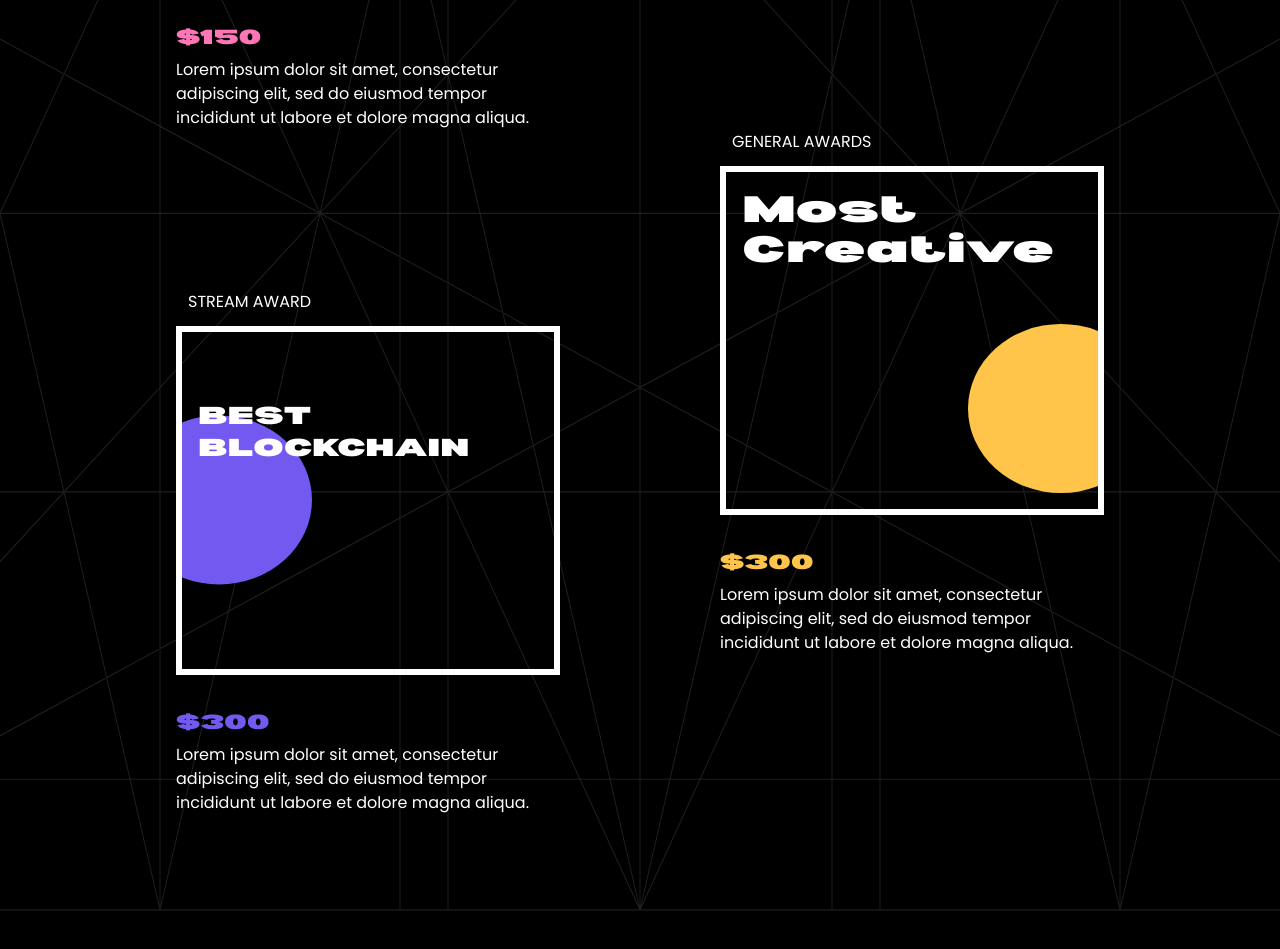
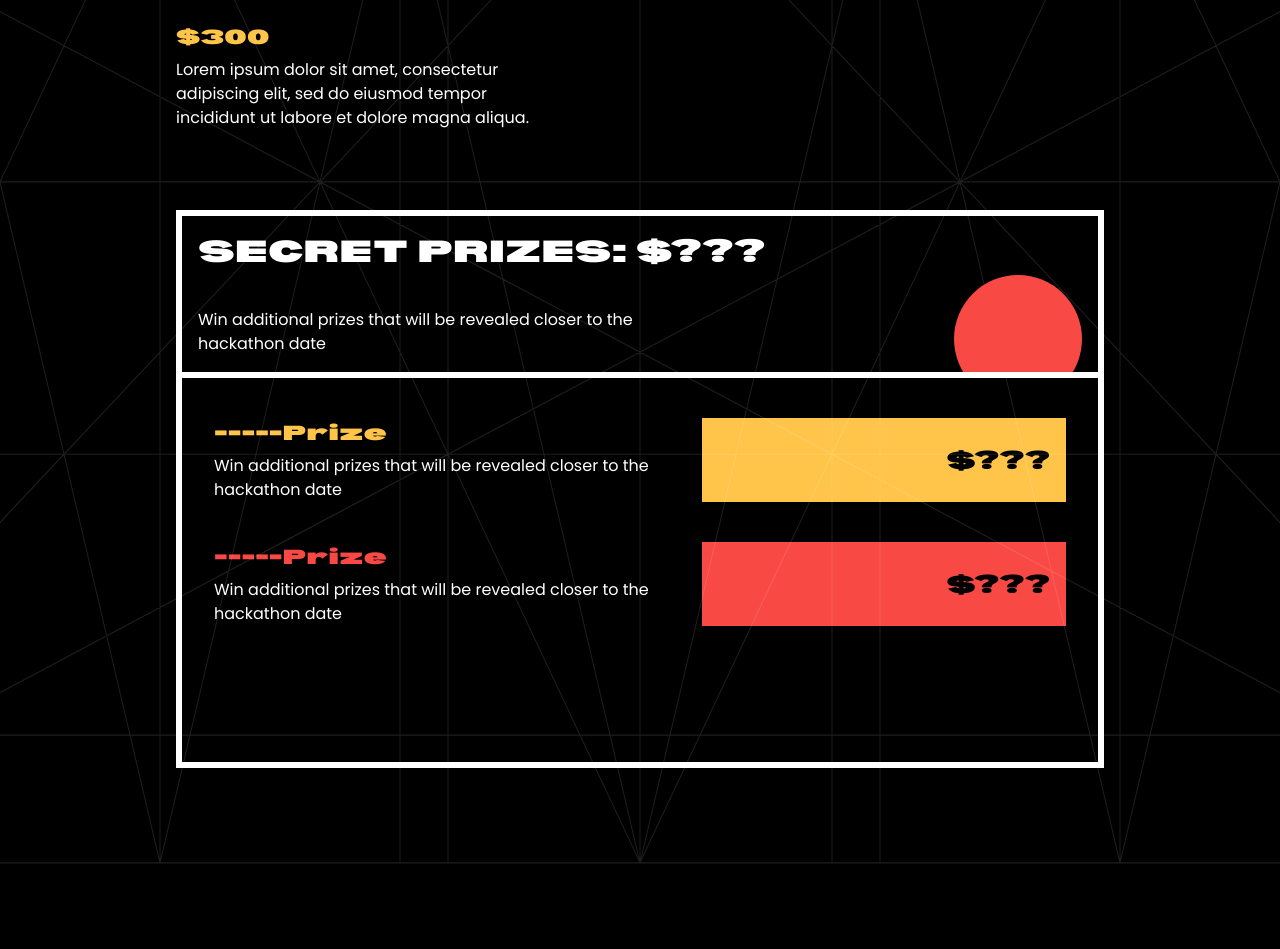
Before and after one commit to VictoriaHacks/VicHacks-site, a Next.js app: page / in a window 1280 px wide. Shown: the part 4140-5089 px from the top of the page. Built offline with nearby package versions, Linux system fonts and the light colour scheme.

Commit message:
Add prizes table

```diff
--- a/src/components/Prizes/PrizesSection.tsx
+++ b/src/components/Prizes/PrizesSection.tsx
@@ -90,21 +90,21 @@ export default function PrizesSection({ className }: { className?: string }) {
       <div className="relative grid grid-cols-1 max-w-sm mx-auto sm:max-w-none sm:grid-cols-2 gap-10 gap-y-20 md:block md:columns-2 md:gap-20 lg:gap-40 [&>*]:break-inside-avoid-column">
         {/* Third place */}
         <div className="flex flex-col gap-8 w-full md:mt-40 row-start-2 sm:col-start-2 sm:row-start-1">
-          <ThirdPlaceCard className="w-full" />
+          <MostCreativeCard className="w-full" />
           <div className="space-y-2 flex-1 max-w-sm my-auto">
-            <h4 className="font-display text-xl text-pink-light">$150</h4>
+            <h4 className="font-display text-xl text-yellow-light">$300</h4>
             <p className="">Lorem ipsum dolor sit amet, consectetur adipiscing elit, sed do eiusmod tempor incididunt ut labore et dolore magna aliqua. </p>
           </div>
         </div>
 
         {/* Best blockchain */}
-        <div className="flex flex-col gap-8 w-full md:mt-40">
+        {/* <div className="flex flex-col gap-8 w-full md:mt-40">
           <BestBlockchainCard className="w-full" />
           <div className="space-y-2 flex-1 max-w-sm my-auto">
             <h4 className="font-display text-xl text-purple-light">$300</h4>
             <p className="">Lorem ipsum dolor sit amet, consectetur adipiscing elit, sed do eiusmod tempor incididunt ut labore et dolore magna aliqua. </p>
           </div>
-        </div>
+        </div> */}
 
         {/* Second place */}
         <div className="flex flex-col gap-8 w-full row-start-1 sm:col-start-1 sm:row-start-1">
@@ -116,14 +116,44 @@ export default function PrizesSection({ className }: { className?: string }) {
         </div>
 
         {/* Most creative card */}
-        <div className="flex flex-col gap-8 w-full row-start-3 sm:col-start-1 sm:row-start-2 md:mt-40">
+        {/* <div className="flex flex-col gap-8 w-full row-start-3 sm:col-start-1 sm:row-start-2 md:mt-40">
           <MostCreativeCard className="w-full" />
           <div className="space-y-2 flex-1 max-w-sm my-auto">
             <h4 className="font-display text-xl text-yellow-light">$300</h4>
             <p className="">Lorem ipsum dolor sit amet, consectetur adipiscing elit, sed do eiusmod tempor incididunt ut labore et dolore magna aliqua. </p>
           </div>
+        </div> */}
+      </div>
+
+      <div className="border-[6px] border-white mt-20">
+        <div className="relative border-b-[6px] border-white p-4 overflow-hidden">
+          <div className="absolute w-28 sm:w-32 aspect-square bg-orange-light rounded-[100%] right-4 bottom-[-20%]"></div>
+          <h3 className="relative font-display text-center sm:text-left text-lg sm:text-2xl md:text-3xl mb-10">SECRET PRIZES: $???</h3>
+          <p className="relative sm:max-w-md text-center sm:text-left">Win additional prizes that will be revealed closer to the hackathon date</p>
         </div>
+        <div className="py-8 sm:py-10 px-4 sm:px-8 space-y-8 sm:space-y-10 min-h-96">
+          {/* Yellow */}
+          <div className="flex gap-4 xs:gap-8 sm:gap-10">
+            <div className="w-max space-y-2">
+              <h4 className="font-display text-lg sm:text-xl text-yellow-light">-----Prize</h4>
+              <p className="max-w-md">Win additional prizes that will be revealed closer to the hackathon date</p>
+            </div>
+            <div className="flex flex-1 bg-yellow-light items-center p-2 xs:p-4">
+              <h4 className="font-display text-xl sm:text-2xl text-black ml-auto mt-auto sm:mt-0">$???</h4>
+            </div>
+          </div>
 
+          {/* Orange */}
+          <div className="flex gap-4 xs:gap-8 sm:gap-10">
+            <div className="w-max space-y-2">
+              <h4 className="font-display text-lg sm:text-xl text-orange-light">-----Prize</h4>
+              <p className="max-w-md">Win additional prizes that will be revealed closer to the hackathon date</p>
+            </div>
+            <div className="flex flex-1 bg-orange-light items-center p-2 xs:p-4">
+              <h4 className="font-display text-xl sm:text-2xl text-black ml-auto mt-auto sm:mt-0">$???</h4>
+            </div>
+          </div>
+        </div>
       </div>
     </div>
   )
```
